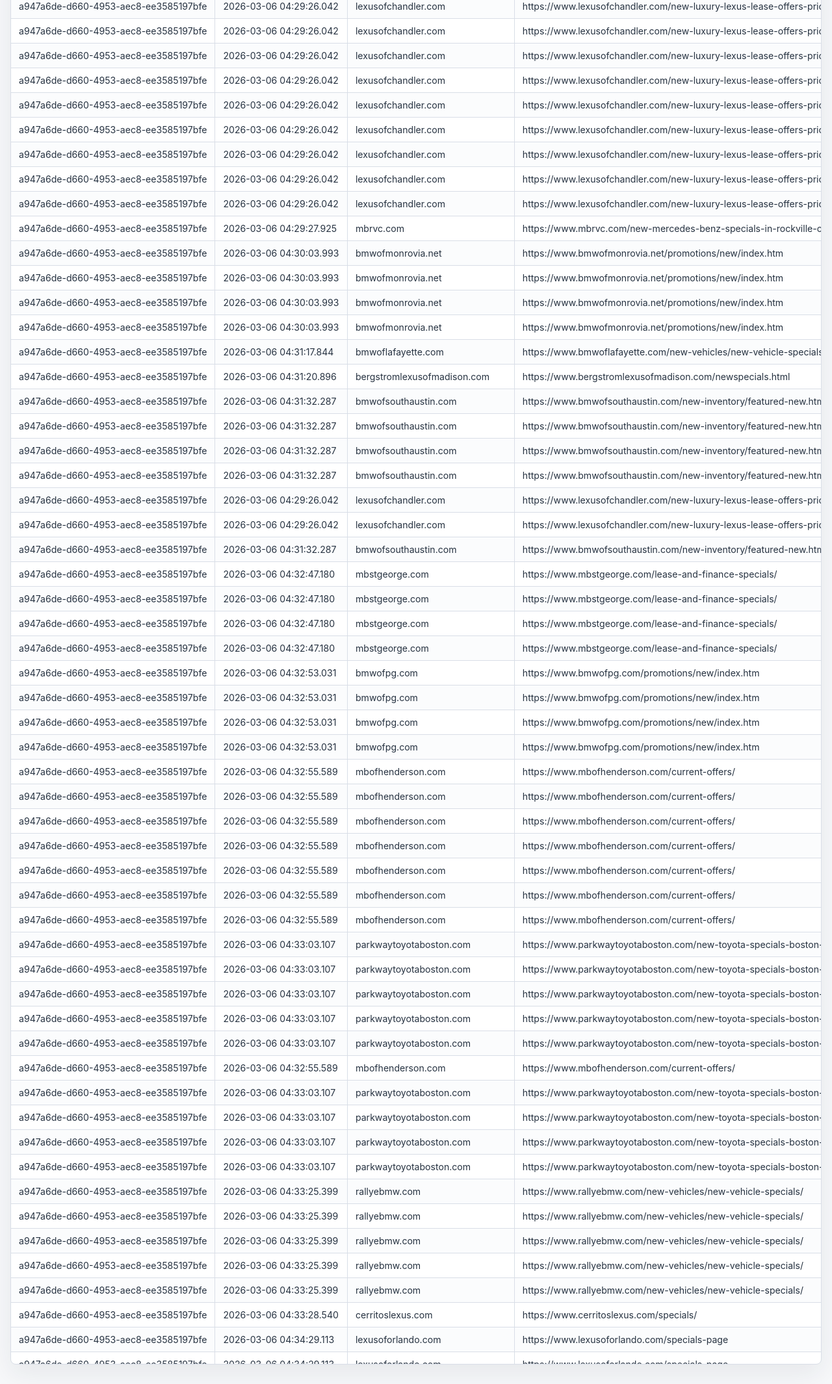
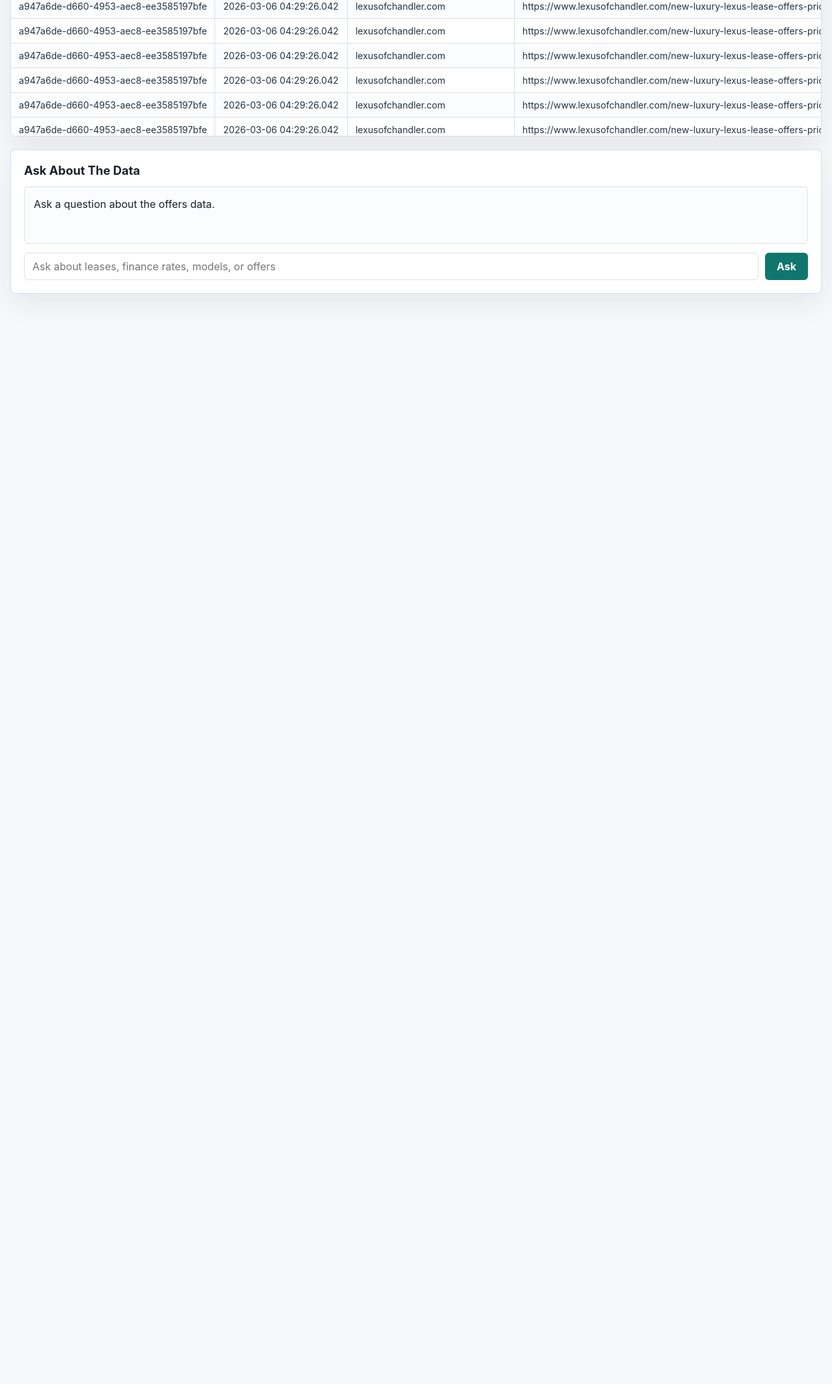
Before and after one commit to laurenlangb/AI-Analyst-take_home_test, a FastAPI app: page / in a window 1280 px wide. Shown: the part 420-2550 px from the top of the page at 65% size. Run offline with FastAPI, Linux system fonts and the light colour scheme; data comes from the database, SQL or seed files in the repository.

Commit message:
Add chat interface
Add chat input and answer box below the data table. Add /api/chat endpoint with a placeholder response.

```diff
--- a/app/main.py
+++ b/app/main.py
@@ -2,8 +2,17 @@ from fastapi import FastAPI, Request
 from fastapi.responses import HTMLResponse
 from fastapi.staticfiles import StaticFiles
 from fastapi.templating import Jinja2Templates
+from pydantic import BaseModel
 
 from app.database import fetch_offers
+
+
+class ChatRequest(BaseModel):
+    message: str
+
+
+# Shown in the chat answer box before the user asks anything, and for blank questions.
+CHAT_PLACEHOLDER = "Ask a question about the offers data."
 
 app = FastAPI()
 app.mount("/static", StaticFiles(directory="static"), name="static")
@@ -13,9 +22,21 @@ templates = Jinja2Templates(directory="templates")
 # Render the main data table page.
 @app.get("/", response_class=HTMLResponse)
 def data_table(request: Request):
-    return templates.TemplateResponse("data_table.html", {"request": request})
+    return templates.TemplateResponse(
+        "data_table.html", {"request": request, "chat_placeholder": CHAT_PLACEHOLDER}
+    )
 
 # Return offer data as JSON for the frontend table.
 @app.get("/api/data")
 def get_data():
     return {"data": fetch_offers()}
+
+
+@app.post("/api/chat")
+def chat(request: ChatRequest):
+    question = request.message.strip()
+
+    if not question:
+        return {"answer": CHAT_PLACEHOLDER}
+
+    return {"answer": f"connected: {question}"}
--- a/static/styles.css
+++ b/static/styles.css
@@ -54,16 +54,20 @@ h1 {
   font-weight: 700;
 }
 
-.table-section {
+.table-section,
+.chat-section {
   border: 1px solid var(--line);
   border-radius: 8px;
   background: var(--surface);
   box-shadow: var(--shadow);
+}
+
+.table-section {
   overflow: hidden;
 }
 
 .table-wrap {
-  max-height: calc(100vh - 190px);
+  max-height: 520px;
   min-height: 420px;
   overflow: auto;
 }
@@ -112,6 +116,74 @@ tr:nth-child(even) td {
   text-align: center;
 }
 
+.chat-section {
+  margin-top: 20px;
+  padding: 20px;
+}
+
+h2 {
+  margin: 0 0 14px;
+  font-size: 1.15rem;
+  line-height: 1.2;
+}
+
+.chat-answer {
+  min-height: 88px;
+  border: 1px solid var(--line);
+  border-radius: 6px;
+  background: #fbfcfd;
+  color: var(--text);
+  line-height: 1.5;
+  padding: 14px;
+  margin-bottom: 14px;
+}
+
+.chat-form {
+  display: grid;
+  grid-template-columns: 1fr auto;
+  gap: 10px;
+}
+
+.chat-form input {
+  min-width: 0;
+  height: 42px;
+  border: 1px solid var(--line);
+  border-radius: 6px;
+  color: var(--text);
+  font: inherit;
+  padding: 0 12px;
+}
+
+.chat-form input:focus {
+  border-color: var(--accent);
+  outline: 3px solid rgba(15, 118, 110, 0.16);
+}
+
+.chat-form button {
+  height: 42px;
+  border: 0;
+  border-radius: 6px;
+  background: var(--accent);
+  color: #ffffff;
+  cursor: pointer;
+  font: inherit;
+  font-weight: 700;
+  padding: 0 18px;
+}
+
+.chat-form button:hover {
+  background: #0d655e;
+}
+
+.sr-only {
+  position: absolute;
+  width: 1px;
+  height: 1px;
+  overflow: hidden;
+  clip: rect(0, 0, 0, 0);
+  white-space: nowrap;
+}
+
 @media (max-width: 720px) {
   .page-shell {
     width: min(100% - 20px, 1440px);
@@ -124,6 +196,10 @@ tr:nth-child(even) td {
   }
 
   .table-wrap {
-    max-height: calc(100vh - 235px);
+    max-height: 460px;
+  }
+
+  .chat-form {
+    grid-template-columns: 1fr;
   }
 }
--- a/templates/data_table.html
+++ b/templates/data_table.html
@@ -27,6 +27,24 @@
           </table>
         </div>
       </section>
+
+      <section class="chat-section" aria-label="Chat with offer data">
+        <h2>Ask About The Data</h2>
+
+        <div class="chat-answer" id="chat-answer">{{ chat_placeholder }}</div>
+
+        <form class="chat-form" id="chat-form">
+          <label class="sr-only" for="chat-input">Question</label>
+          <input
+            id="chat-input"
+            name="message"
+            type="text"
+            placeholder="Ask about leases, finance rates, models, or offers"
+            autocomplete="off"
+          />
+          <button type="submit">Ask</button>
+        </form>
+      </section>
     </main>
   </body>
 </html>
```
Also changed, not shown: static/data_table.js (+44 -0 lines).
